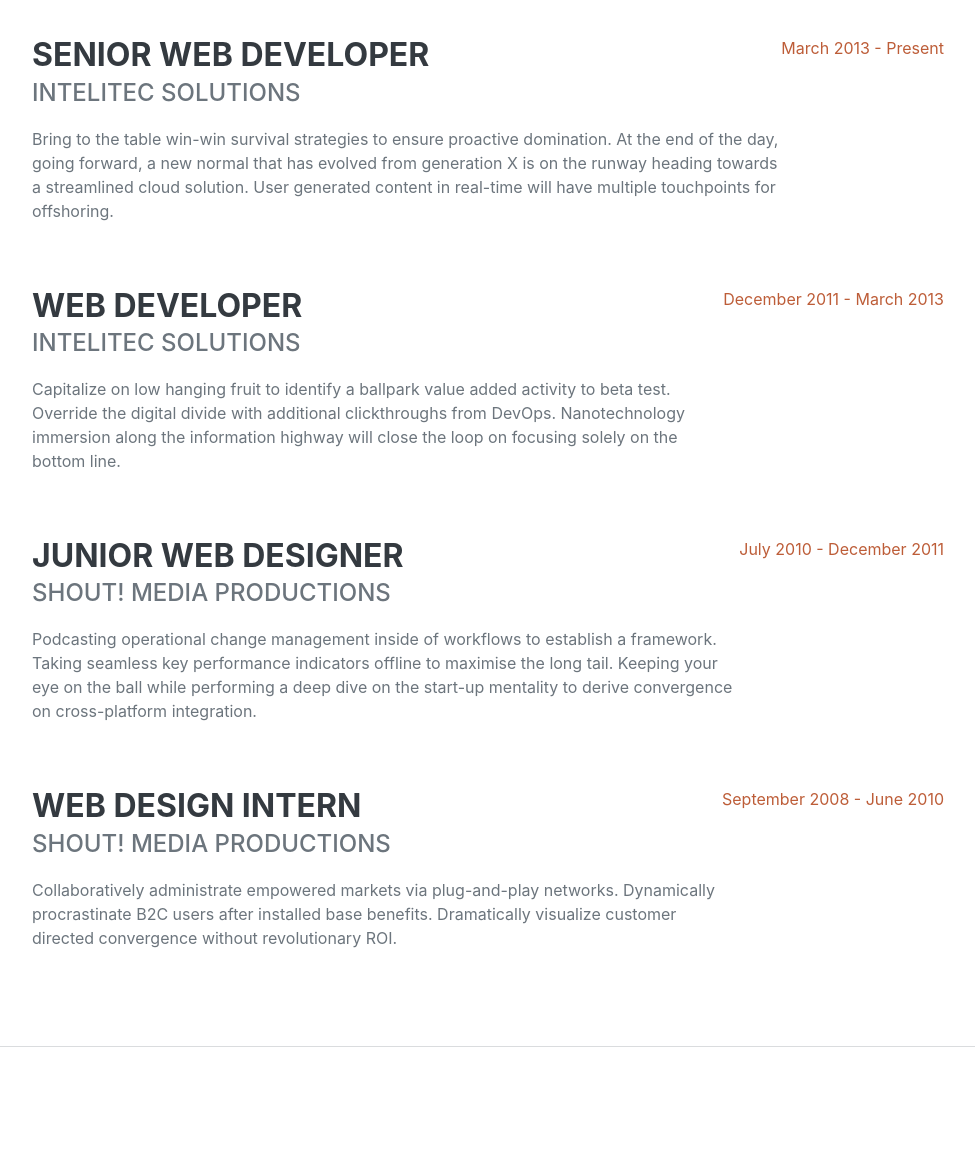
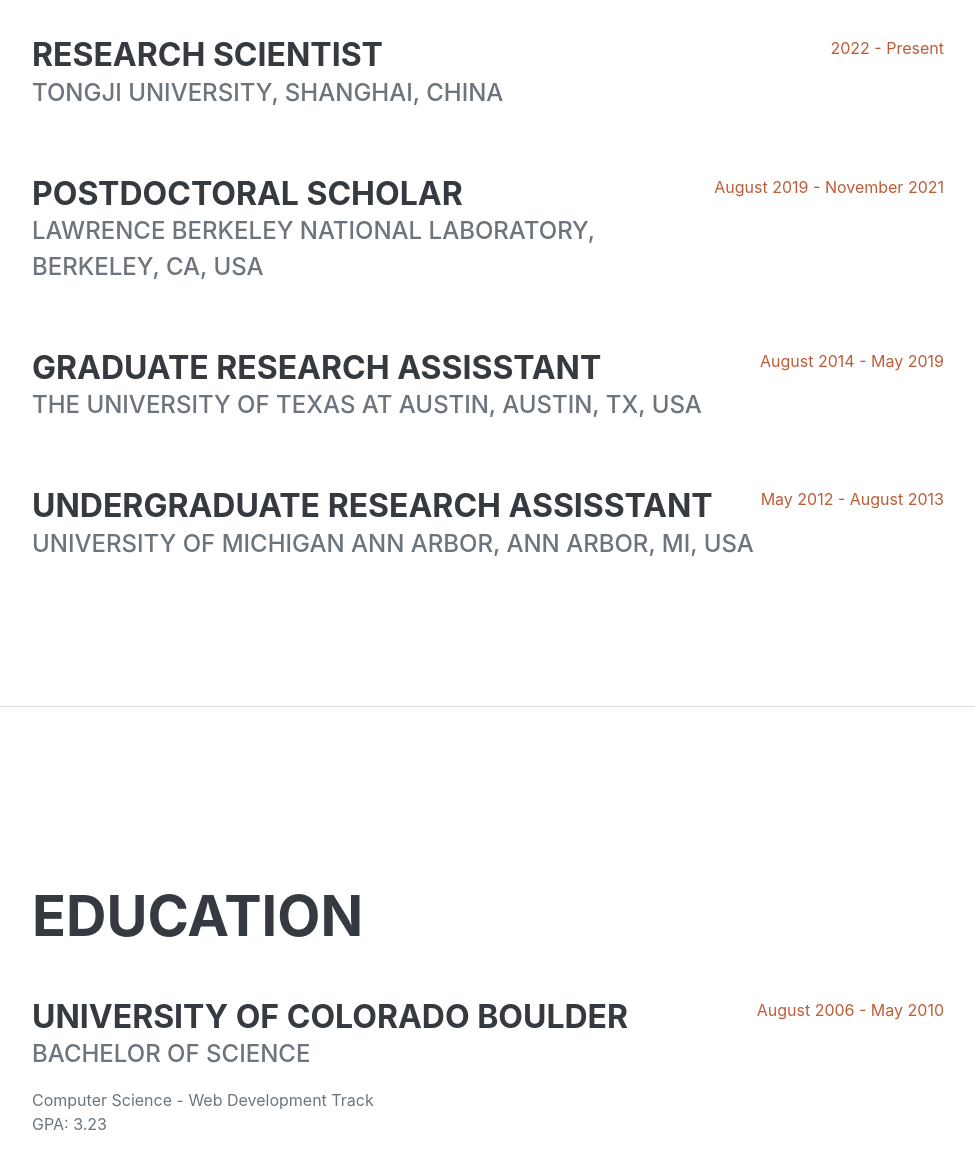
Before and after one commit to zLi90/zLi90.github.io, a plain HTML site: page index.html in a window 1280 px wide. Shown: the part 960-2126 px from the top of the page, without its empty margins (288-1263 px from the left). Drawn offline with nearby package versions, Linux system fonts and the light colour scheme; a web font is replaced by a local one.

Commit message:
updated experience

```diff
--- a/index.html
+++ b/index.html
@@ -28,8 +28,8 @@
                     <li class="nav-item"><a class="nav-link js-scroll-trigger" href="#about">About</a></li>
                     <li class="nav-item"><a class="nav-link js-scroll-trigger" href="#experience">Experience</a></li>
                     <li class="nav-item"><a class="nav-link js-scroll-trigger" href="#education">Education</a></li>
-                    <li class="nav-item"><a class="nav-link js-scroll-trigger" href="#research">Skills</a></li>
-                    <li class="nav-item"><a class="nav-link js-scroll-trigger" href="#publications">Interests</a></li>
+                    <li class="nav-item"><a class="nav-link js-scroll-trigger" href="#research">Research</a></li>
+                    <li class="nav-item"><a class="nav-link js-scroll-trigger" href="#publications">Publications</a></li>
                     <li class="nav-item"><a class="nav-link js-scroll-trigger" href="#awards">Awards</a></li>
                 </ul>
             </div>
@@ -47,7 +47,7 @@
                         1239 Siping Road · Shanghai, China 200092 · 123-456-7890 ·
                         <a href="mailto:name@email.com">zhili@utexas.edu</a>
                     </div>
-                    <p class="lead mb-5">This website is still being constructed...</p>
+                    <p class="lead mb-5">This is the personal website of Zhi Li (under construction...)</p>
                     <div class="social-icons">
                         <a class="social-icon" href="#!"><i class="fab fa-linkedin-in"></i></a>
                         <a class="social-icon" href="#!"><i class="fab fa-github"></i></a>
@@ -63,35 +63,31 @@
                     <h2 class="mb-5">Experience</h2>
                     <div class="d-flex flex-column flex-md-row justify-content-between mb-5">
                         <div class="flex-grow-1">
-                            <h3 class="mb-0">Senior Web Developer</h3>
-                            <div class="subheading mb-3">Intelitec Solutions</div>
-                            <p>Bring to the table win-win survival strategies to ensure proactive domination. At the end of the day, going forward, a new normal that has evolved from generation X is on the runway heading towards a streamlined cloud solution. User generated content in real-time will have multiple touchpoints for offshoring.</p>
+                            <h3 class="mb-0">Research Scientist</h3>
+                            <div class="subheading mb-3">Tongji University, Shanghai, China</div>
                         </div>
-                        <div class="flex-shrink-0"><span class="text-primary">March 2013 - Present</span></div>
+                        <div class="flex-shrink-0"><span class="text-primary">2022 - Present</span></div>
                     </div>
                     <div class="d-flex flex-column flex-md-row justify-content-between mb-5">
                         <div class="flex-grow-1">
-                            <h3 class="mb-0">Web Developer</h3>
-                            <div class="subheading mb-3">Intelitec Solutions</div>
-                            <p>Capitalize on low hanging fruit to identify a ballpark value added activity to beta test. Override the digital divide with additional clickthroughs from DevOps. Nanotechnology immersion along the information highway will close the loop on focusing solely on the bottom line.</p>
+                            <h3 class="mb-0">Postdoctoral Scholar</h3>
+                            <div class="subheading mb-3">Lawrence Berkeley National Laboratory, Berkeley, CA, USA</div>
                         </div>
-                        <div class="flex-shrink-0"><span class="text-primary">December 2011 - March 2013</span></div>
+                        <div class="flex-shrink-0"><span class="text-primary">August 2019 - November 2021</span></div>
                     </div>
                     <div class="d-flex flex-column flex-md-row justify-content-between mb-5">
                         <div class="flex-grow-1">
-                            <h3 class="mb-0">Junior Web Designer</h3>
-                            <div class="subheading mb-3">Shout! Media Productions</div>
-                            <p>Podcasting operational change management inside of workflows to establish a framework. Taking seamless key performance indicators offline to maximise the long tail. Keeping your eye on the ball while performing a deep dive on the start-up mentality to derive convergence on cross-platform integration.</p>
+                            <h3 class="mb-0">Graduate Research Assisstant</h3>
+                            <div class="subheading mb-3">The University of Texas at Austin, Austin, TX, USA</div>
                         </div>
-                        <div class="flex-shrink-0"><span class="text-primary">July 2010 - December 2011</span></div>
+                        <div class="flex-shrink-0"><span class="text-primary">August 2014 - May 2019</span></div>
                     </div>
-                    <div class="d-flex flex-column flex-md-row justify-content-between">
+                    <div class="d-flex flex-column flex-md-row justify-content-between mb-5">
                         <div class="flex-grow-1">
-                            <h3 class="mb-0">Web Design Intern</h3>
-                            <div class="subheading mb-3">Shout! Media Productions</div>
-                            <p>Collaboratively administrate empowered markets via plug-and-play networks. Dynamically procrastinate B2C users after installed base benefits. Dramatically visualize customer directed convergence without revolutionary ROI.</p>
+                            <h3 class="mb-0">Undergraduate Research Assisstant</h3>
+                            <div class="subheading mb-3">University of Michigan Ann Arbor, Ann Arbor, MI, USA</div>
                         </div>
-                        <div class="flex-shrink-0"><span class="text-primary">September 2008 - June 2010</span></div>
+                        <div class="flex-shrink-0"><span class="text-primary">May 2012 - August 2013</span></div>
                     </div>
                 </div>
             </section>
```
